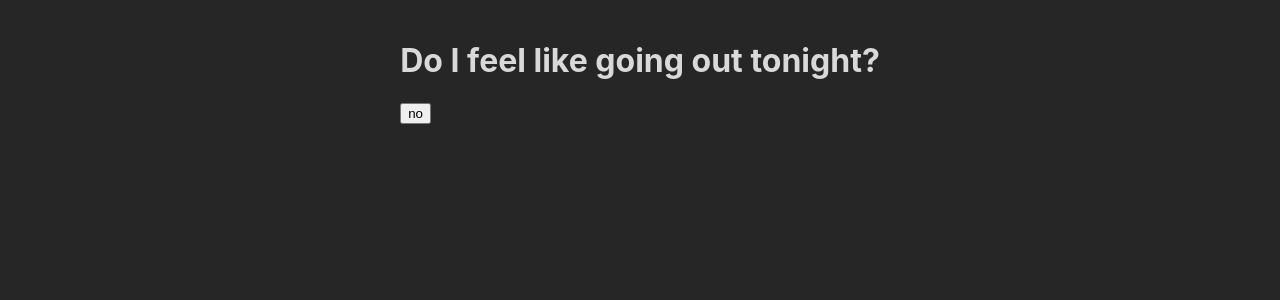
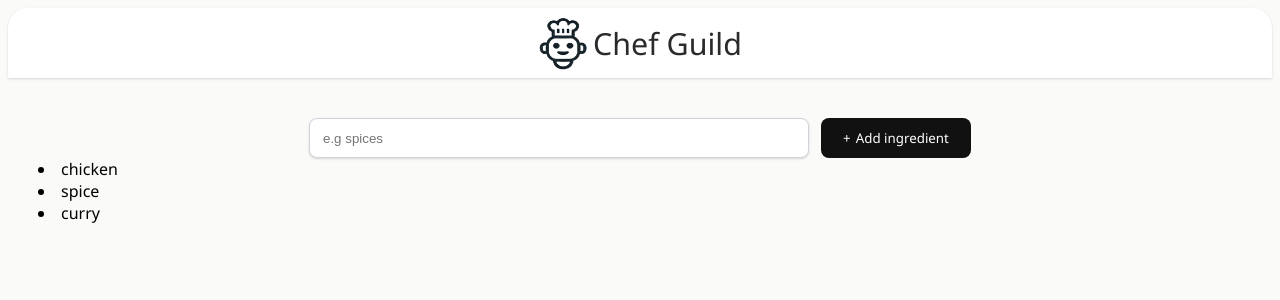
Before and after one commit to Urahara-99/chef-claude, a React (Vite) app: page / in a window 1280 px wide. Shown: the top 300 px of the page. Built offline with nearby package versions, Linux system fonts and the light colour scheme.

Commit message:
list rendering

```diff
--- a/src/App.jsx
+++ b/src/App.jsx
@@ -6,9 +6,9 @@ function App() {
 
   return (
     <>
-      {/* <Header />
-      <Main /> */}
-      <Rough />
+      <Header />
+      <Main />
+      {/* <Rough /> */}
     </>
   )
 }
--- a/src/Main.css
+++ b/src/Main.css
@@ -1,4 +1,4 @@
-/* * {
+* {
     box-sizing: border-box;
 }
 
@@ -59,74 +59,3 @@ form > button::before{
     content: "+";
     margin-right: 5px;
 }
- */
-
- * {
-    box-sizing: border-box;
-}
-
-body {
-    margin: 0;
-    font-family: 'Inter', sans-serif;
-    background-color: #262626;
-    color: #D9D9D9;
-    padding: 20px;
-    display: flex;
-    justify-content: center;
-    align-items: center;
-}
-
-.container {
-    display: flex;
-    flex-direction: column;
-}
-
-.container > h1 {
-    font-size: 1.5rem;
-    margin-top: 0;
-}
-
-.counter {
-    display: flex;
-    align-items: flex-end;
-    align-self: center;
-    margin-top: 40px;
-}
-
-.counter > button {
-    height: 50px;
-    width: 50px;
-    border-radius: 50%;
-    border: none;
-    cursor: pointer;
-    background-color: #737373;
-    color: #D9D9D9;
-    font-size: 1.5rem;
-}
-
-.counter > button:hover {
-    background-color: #404040;
-    color: #D9D9D9;
-}
-
-.count {
-    background-color: white;
-    height: 100px;
-    width: 100px;
-    border-radius: 50%;
-    display: flex;
-    justify-content: center;
-    align-items: center;
-    color: #262626;
-    margin-block: 0 10px;
-    font-size: 2rem;
-}
-
-.plus {
-    margin-left: -20px;
-}
-
-.minus {
-    margin-right: -20px;
-    z-index: 1;
-}
--- a/src/components/Rough.jsx
+++ b/src/components/Rough.jsx
@@ -1,19 +1,22 @@
 import React from 'react'
 
-const Rough = () => {
+export default function Rough() {
 
-    const isGoingOut = false
+    const [myFavoriteThings, setmyFavouriteThings] = React.useState([])
+    const allFavoriteThings = ["💦🌹", "😺", "💡", "🔥🧤", "🟤🎁",
+    "🐴", "🍎🥧", "🚪🔔", "🛷🔔", "🥩🍝"]
+    const thingsElements = myFavoriteThings.map(thing => <p key={thing}>{thing}</p>)
 
-    let answer = isGoingOut ? "yes " : "no"
+    function addFavoriteThing() {
+        setmyFavouriteThings(prev=>[...prev, allFavoriteThings[prev.length]])
+    }
 
-return (
-    <>
-        <main>
-            <h1 className="title">Do I feel like going out tonight?</h1>
-            <button className="value">{answer}</button>
-        </main>
-    </>
-  )
-}
-
-export default Rough
+    return (
+      <main>
+        <button onClick={addFavoriteThing}>Add item</button>
+        <section aria-live="polite">
+          {thingsElements}
+        </section>
+      </main>
+    )
+  }
```
